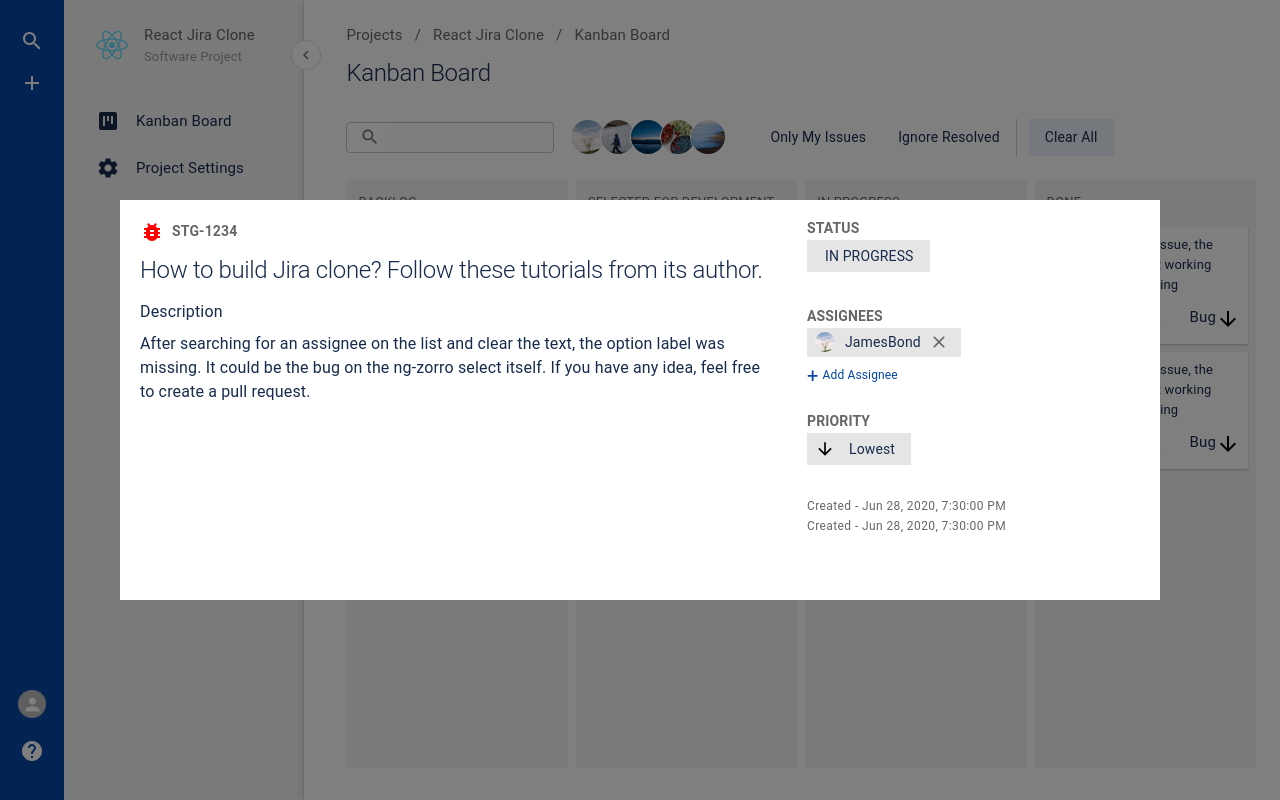
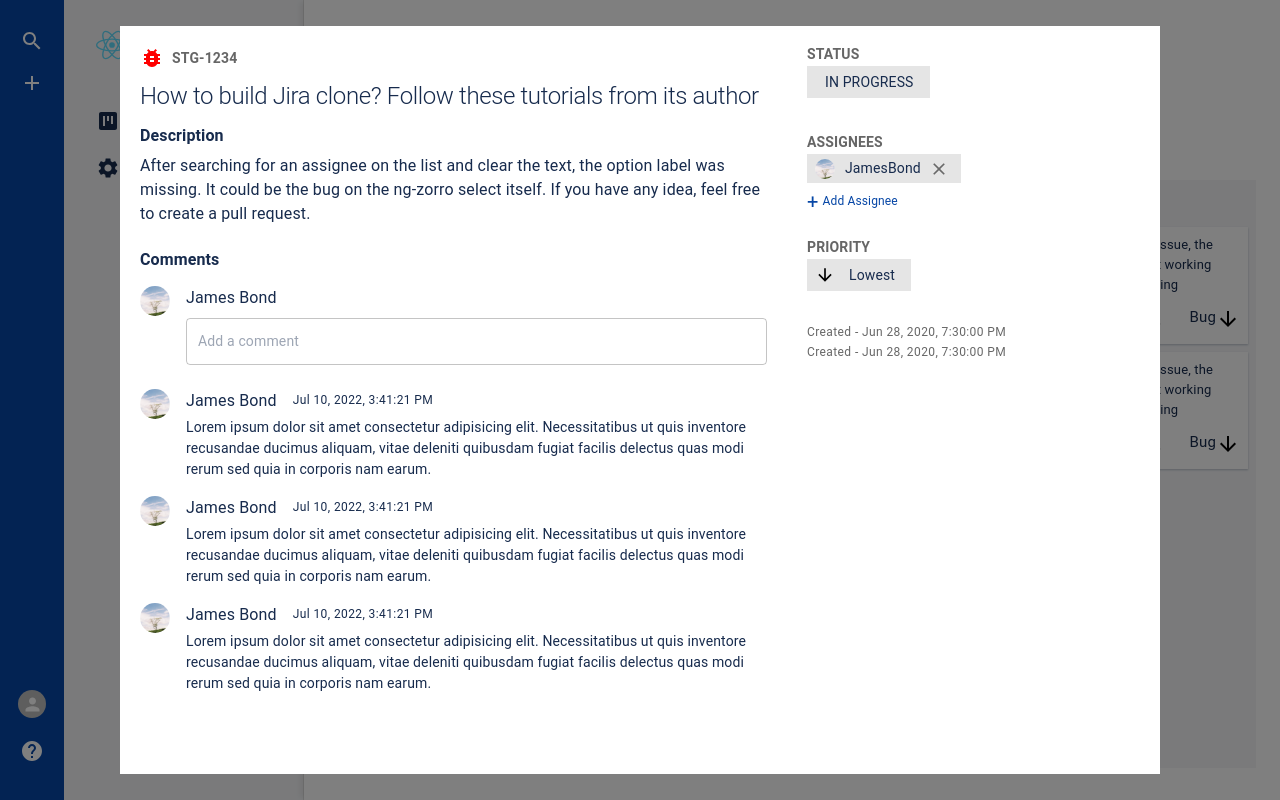
Before and after one commit to artemv01/react-jira-clone, a Next.js app: page /project/board in a window 1280 px wide. Built offline with nearby package versions, Linux system fonts and the light colour scheme.

Commit message:
Issue pop up WIP

```diff
--- a/package.json
+++ b/package.json
@@ -18,6 +18,7 @@
     "react": "^17.0.2",
     "react-beautiful-dnd": "^13.1.0",
     "react-dom": "^17.0.2",
+    "react-quill": "^2.0.0-beta.4",
     "redux": "^4.2.0"
   },
   "devDependencies": {
--- a/src/components/layout/Layout/Layout.tsx
+++ b/src/components/layout/Layout/Layout.tsx
@@ -58,6 +58,10 @@
     h1: {
       fontSize: '24px',
     },
+    h4: {
+      fontSize: '16px',
+      fontWeight: 'bold',
+    },
     label: {
       fontWeight: 'bold',
       textTransform: 'uppercase',
@@ -80,6 +84,37 @@
     board: {
       bg: '#F4F5F7',
       ticketBg: '#fff',
+    },
+  },
+  components: {
+    MuiButton: {
+      variants: [
+        {
+          props: { variant: 'contained' },
+          style: ({ theme }) => ({
+            textTransform: 'none',
+            border: `none`,
+            borderRadius: '0',
+            boxShadow: 'none',
+            '&:hover': {
+              boxShadow: 'none',
+            },
+          }),
+        },
+        {
+          props: { variant: 'text' },
+          style: ({ theme }) => ({
+            textTransform: 'none',
+            border: `none`,
+            borderRadius: '0',
+            boxShadow: 'none',
+            '&:hover': {
+              backgroundColor: theme.palette.button.dark,
+              boxShadow: 'none',
+            },
+          }),
+        },
+      ],
     },
   },
 });
--- /dev/null
+++ b/src/components/shared/Comment/Comment.tsx
@@ -0,0 +1,33 @@
+import Avatar from '@mui/material/Avatar';
+import Box from '@mui/material/Box';
+import Button from '@mui/material/Button';
+import TextField from '@mui/material/TextField';
+import Typography from '@mui/material/Typography';
+import { FC, useState } from 'react';
+
+export const Comment: FC = () => {
+  return (
+    <>
+      <Box sx={{ display: 'flex', flexFlow: 'row nowrap', alignItems: 'flex-start' }}>
+        <Box>
+          <Avatar sx={{ width: '30px', height: '30px', flex: '0 0 30px' }} src={'/images/avatar1.jpg'}></Avatar>
+        </Box>
+        <Box sx={{ flex: '1 1 auto', ml: 2 }}>
+          <Box sx={{ display: 'flex', mb: 0.5, alignItems:'center' }}>
+            <Typography variant='body1'>James Bond</Typography>
+            <Typography sx={{ ml: 2 }} variant='caption'>
+              Jul 10, 2022, 3:41:21 PM
+            </Typography>
+          </Box>
+          <Box>
+            <Typography sx={{fontSize: 14}} variant='body1'>
+              Lorem ipsum dolor sit amet consectetur adipisicing elit. Necessitatibus ut quis inventore recusandae
+              ducimus aliquam, vitae deleniti quibusdam fugiat facilis delectus quas modi rerum sed quia in corporis nam
+              earum.
+            </Typography>
+          </Box>
+        </Box>
+      </Box>
+    </>
+  );
+};
--- /dev/null
+++ b/src/components/shared/Comment/index.ts
@@ -0,0 +1,2 @@
+import { Comment } from './Comment';
+export default Comment;
--- /dev/null
+++ b/src/components/shared/CommentInput/CommentInput.tsx
@@ -0,0 +1,66 @@
+import Avatar from '@mui/material/Avatar';
+import Box from '@mui/material/Box';
+import Button from '@mui/material/Button';
+import TextField from '@mui/material/TextField';
+import Typography from '@mui/material/Typography';
+import { FC, useState } from 'react';
+
+export const CommentInput: FC = () => {
+  const [showActions, setShowActions] = useState<boolean>(false);
+  const onSubmit = () => {
+    setShowActions(false);
+  };
+  const onCancel = () => {
+    setShowActions(false);
+  };
+  return (
+    <>
+      <Box sx={{ display: 'flex', flexFlow: 'row nowrap', alignItems: 'flex-start' }}>
+        <Box>
+          <Avatar sx={{ width: '30px', height: '30px', flex: '0 0 30px' }} src={'/images/avatar1.jpg'}></Avatar>
+        </Box>
+        <Box sx={{ flex: '1 1 auto', ml: 2 }}>
+          <Typography sx={{ mb: 1 }} variant='body1'>
+            James Bond
+          </Typography>
+          <TextField
+            onClick={() => setShowActions(true)}
+            multiline={true}
+            fullWidth={true}
+            placeholder={'Add a comment'}
+            sx={{
+              '& .MuiInputBase-root': {
+                p: '12px',
+              },
+              '& .MuiInputBase-input': {
+                fontSize: 14,
+              },
+            }}
+            type='text'
+            variant='outlined'
+          />
+          {showActions && (
+            <Box
+              sx={{
+                display: 'flex',
+                flexFlow: 'row nowrap',
+                alignItems: 'center',
+                mt: 2,
+                '& > .MuiButton-root': {
+                  mr: '8px',
+                },
+              }}
+            >
+              <Button onClick={onSubmit} variant='contained'>
+                Save
+              </Button>
+              <Button onClick={onCancel} variant='text'>
+                Cancel
+              </Button>
+            </Box>
+          )}
+        </Box>
+      </Box>
+    </>
+  );
+};
--- /dev/null
+++ b/src/components/shared/CommentInput/index.ts
@@ -0,0 +1,2 @@
+import { CommentInput } from './CommentInput';
+export default CommentInput;
--- a/src/components/shared/IssueCard/IssueCard.tsx
+++ b/src/components/shared/IssueCard/IssueCard.tsx
@@ -20,7 +20,15 @@
 import IssueHeaderBadge from '../IssueHeaderBadge';
 import AddNewAssignee from '../AddNewAssignee';
 import PriorityBadge from '../PriorityBadge';
+import NoSsr from '../../../shared/NoSsr';
+import dynamic from 'next/dynamic';
 
+import 'react-quill/dist/quill.snow.css';
+import ReactQuill from '../ReactQuill';
+import Button from '@mui/material/Button';
+import TextField from '@mui/material/TextField';
+import CommentInput from '../CommentInput';
+import Comment from '../Comment';
 const Wrapper = styled('div')(({ theme }) => ({
   display: 'flex',
   flexFlow: 'row nowrap',
@@ -36,6 +44,15 @@
     flex: '0 0 333px',
   },
   '& .issue-type-desc': {},
+  '& .action-buttons': {
+    display: 'flex',
+    flexFlow: 'row nowrap',
+    alignItems: 'center',
+    marginTop: '16px',
+    '& > .MuiButton-root': {
+      marginRight: '8px',
+    },
+  },
 }));
 
 const IssueControlsWrapper = styled('div')(({ theme }) => ({
@@ -86,36 +103,172 @@
   const [assigneeBtn, setAssigneeBtn] = useState<null | HTMLElement>(null);
   const addAssigneeRef = useRef(null);
   const assigneeMenuOpen = Boolean(assigneeBtn);
+  const [ticketContent, setTicketContent] = useState<string>(`
+  After searching for an assignee on the list and clear the text, the option label was missing. It could
+  be the bug on the ng-zorro select itself. If you have any idea, feel free to create a pull request.
+ `);
+  const [ticketHeader, setTicketHeader] = useState<string>(
+    'How to build Jira clone? Follow these tutorials from its author'
+  );
+
+  const [openEditors, setOpenEditors] = useState<Record<string, any>>({
+    content: false,
+    header: false,
+  });
+
+  const toggleOpenEditor = (editor: string) => {
+    setOpenEditors((state) => ({ ...state, content: !state[editor] }));
+  };
   const handleAddAssigneeClick = (event: React.MouseEvent<HTMLButtonElement>) => {
-    console.log('haha');
     setAssigneeBtn(event.currentTarget);
   };
   const handleAssigneeMenuClose = () => {
     setAssigneeBtn(null);
   };
+  const handleTicketContentChange = (content: string) => {
+    setTicketContent(content);
+  };
+  const onSubmit = () => {
+    setOpenEditors((editors) => ({ ...editors, content: false }));
+  };
+  const onCancel = () => {
+    setOpenEditors((editors) => ({ ...editors, content: false }));
+  };
+
+  const ticketHeaderRef = useRef(null);
+  useEffect(() => {
+    function addTitleInputClick(event) {
+      if (ticketHeaderRef.current && !ticketHeaderRef.current.contains(event.target)) {
+        setOpenEditors((editors) => ({ ...editors, header: false }));
+      }
+    }
+    document.addEventListener('click', addTitleInputClick, true);
+
+    return function () {
+      document.removeEventListener('click', addTitleInputClick, true);
+    };
+  }, [ticketHeaderRef]);
+
+  const modules = {
+    toolbar: [
+      [{ header: '1' }, { header: '2' }, { font: [] }],
+      [{ size: [] }],
+      ['bold', 'italic', 'underline', 'strike', 'blockquote'],
+      [{ list: 'ordered' }, { list: 'bullet' }, { indent: '-1' }, { indent: '+1' }],
+      ['link', 'image', 'video'],
+      ['clean'],
+    ],
+    clipboard: {
+      // toggle to add extra line breaks when pasting HTML:
+      matchVisual: false,
+    },
+  };
+
+  const formats = [
+    'header',
+    'font',
+    'size',
+    'bold',
+    'italic',
+    'underline',
+    'strike',
+    'blockquote',
+    'list',
+    'bullet',
+    'indent',
+    'link',
+    'image',
+    'video',
+  ];
 
   return (
+    <NoSsr>
       <Wrapper>
         <div className='editor-col'>
           <IssueHeaderBadge issueId='STG-1234' issueTypeId='bug'></IssueHeaderBadge>
-        <div className='issue-type-desc'></div>
+          <div ref={ticketHeaderRef}>
+            {!openEditors['header'] && (
               <Typography
+                onClick={() => setOpenEditors({ ...openEditors, header: true })}
                 sx={{ mb: 2, mt: 1, '&:hover': { backgroundColor: theme.palette.button.primary }, cursor: 'pointer' }}
                 variant='h1'
               >
-          How to build Jira clone? Follow these tutorials from its author.{' '}
+                {ticketHeader}
               </Typography>
+            )}
+            {openEditors['header'] && (
+              <TextField
+                multiline={true}
+                fullWidth={true}
+                sx={{
+                  mb: 2,
+                  mt: 1,
+                  '& .MuiInputBase-input': {
+                    fontSize: 24,
+                  },
+                }}
+                type='text'
+                value={ticketHeader}
+                onChange={($event) => setTicketHeader($event.target.value)}
+                variant='outlined'
+              />
+            )}
+          </div>
           <div className='issue-content'>
-          <Typography sx={{ mb: 1 }} variant='body1'>
+            <Typography sx={{ mb: 1 }} variant='h4'>
               Description
             </Typography>
-          <Box sx={{ '&:hover': { backgroundColor: theme.palette.button.primary }, cursor: 'pointer' }}>
+            {!openEditors['content'] && (
+              <Box
+                onClick={() => toggleOpenEditor('content')}
+                sx={{ '&:hover': { backgroundColor: theme.palette.button.primary }, cursor: 'pointer' }}
+              >
                 <div className='content'>
-              After searching for an assignee on the list and clear the text, the option label was missing. It could be
-              the bug on the ng-zorro select itself. If you have any idea, feel free to create a pull request.{' '}
+                  After searching for an assignee on the list and clear the text, the option label was missing. It could
+                  be the bug on the ng-zorro select itself. If you have any idea, feel free to create a pull request.{' '}
                 </div>
               </Box>
+            )}
+            {openEditors['content'] && (
+              <Box>
+                <ReactQuill
+                  theme={'snow'}
+                  onChange={handleTicketContentChange}
+                  value={ticketContent}
+                  modules={modules}
+                  formats={formats}
+                  placeholder='Issue text'
+                />
+              </Box>
+            )}
           </div>
+          {openEditors['content'] && (
+            <div className='action-buttons'>
+              <Button onClick={onSubmit} variant='contained'>
+                Save
+              </Button>
+              <Button onClick={onCancel} variant='text'>
+                Cancel
+              </Button>
+            </div>
+          )}
+          <Box className='comments' sx={{ mt: 3 }}>
+            <Typography sx={{ mb: 2 }} variant='h4'>
+              Comments
+            </Typography>
+            <Box sx={{ mb: 3 }}>
+              <CommentInput></CommentInput>
+            </Box>
+            <Box sx={{ mb: 2 }}>
+              <Comment></Comment>
+            </Box>
+            <Box sx={{ mb: 2 }}>
+              <Comment></Comment>
+            </Box>
+            <Box sx={{ mb: 2 }}>
+              <Comment></Comment>
+            </Box>
+          </Box>
         </div>
         <div className='issue-controls-col'>
           <IssueControlsWrapper>
@@ -167,9 +320,7 @@
                   anchorEl={assigneeBtn}
                   open={assigneeMenuOpen}
                   onClose={handleAssigneeMenuClose}
-                MenuListProps={{
-                  'aria-labelledby': 'basic-button',
-                }}
+
                 >
                   <MenuList disablePadding={true}>
                     <MenuItem>
@@ -209,5 +360,6 @@
           </IssueControlsWrapper>
         </div>
       </Wrapper>
+    </NoSsr>
   );
 };
--- a/src/components/shared/IssueHeaderBadge/IssueHeaderBadge.tsx
+++ b/src/components/shared/IssueHeaderBadge/IssueHeaderBadge.tsx
@@ -68,7 +68,6 @@
         </Typography>
       </Wrapper>
       <MenuWrapper
-        id='priority-menu'
         anchorEl={anchorEl}
         open={openMenu}
         onClose={handleClose}
--- /dev/null
+++ b/src/components/shared/ReactQuill/index.ts
@@ -0,0 +1,11 @@
+import dynamic from 'next/dynamic';
+
+const ReactQuill = dynamic(
+  import('react-quill'),
+  {
+    ssr: false,
+    // loading: () => <Spin />,
+  }
+);
+
+export default ReactQuill;
--- a/styles/globals.css
+++ b/styles/globals.css
@@ -2,8 +2,7 @@
 body {
   padding: 0;
   margin: 0;
-    font-family: -apple-system, BlinkMacSystemFont, Segoe UI, Roboto, Oxygen, Ubuntu, Cantarell, Fira Sans, Droid Sans,
-        Helvetica Neue, sans-serif;
+  font-family: "Roboto","Helvetica","Arial",sans-serif
 }
 
 a {
@@ -14,6 +13,7 @@
 * {
   box-sizing: border-box;
 }
+
 html,
 body,
 #__next {
@@ -23,3 +23,8 @@
 [data-rbd-draggable-context-id] {
   width: 100%;
 }
+
+.quill .ql-container {
+  font-family: "Roboto","Helvetica","Arial",sans-serif !important;
+  font-size: 16px;
+}
```
Also changed, not shown: src/components/shared/PriorityBadge/PriorityBadge.tsx (+3 -5 lines), src/views/BoardPage/BoardPage.tsx (+7 -1 lines), 2 other files (tests, documents, lock files or other folders). Lines whose indentation alone changed are shown as unchanged.
